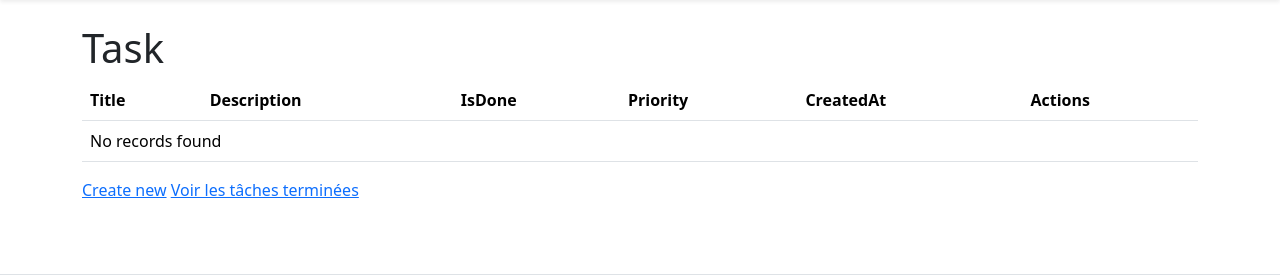
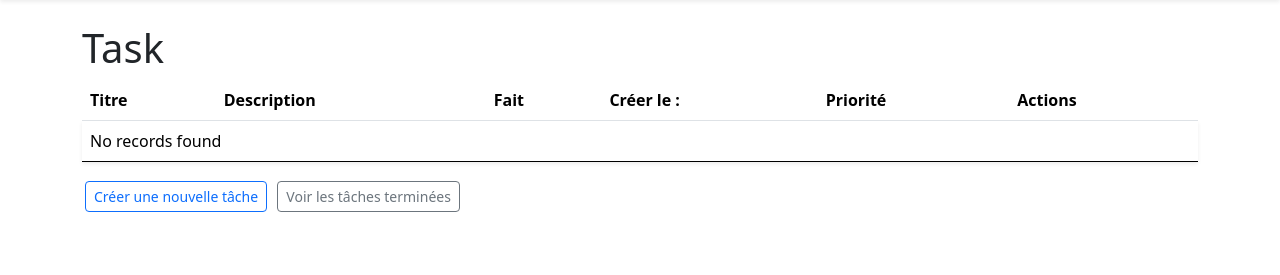
Before and after one commit to OpheliePDev/mini_site, a Symfony app: template templates/task/index.html.twig in a window 1280 px wide. Shown: the part 56-331 px from the top of the page. Run offline with Twig, Linux system fonts and the light colour scheme; the template is opened without the code that fills it, so the values that code supplies are empty; some libraries are stand-ins or nearby versions.

Commit message:
Redesign the ToDoList buttons

```diff
--- a/templates/task/index.html.twig
+++ b/templates/task/index.html.twig
@@ -11,15 +11,15 @@
 <table class="table">
     <thead>
         <tr>
-            <th>Title</th>
+            <th>Titre</th>
             <th>Description</th>
-            <th>IsDone</th>
-            <th>Priority</th>
-            <th>CreatedAt</th>
+            <th>Fait</th>
+            <th>Créer le :</th>
+            <th>Priorité</th>
             <th>Actions</th>
         </tr>
     </thead>
-    <tbody>
+    <tbody class="shadow-sm border-0">
     {% for task in tasks %}
         <tr>
             <td>
@@ -44,12 +44,11 @@
                 {% endif %}
             </td>
             <td>
-                <a href="{{ path('app_task_show', {'id': task.id}) }}" class="btn btn-info">Voir</a>
-                <a href="{{ path('app_task_edit', {'id': task.id}) }}" class="btn btn-warning">Modifier</a>
-                <a href="{{ path('app_task_delete', {'id': task.id}) }}" class="btn btn-danger">Supprimer</a>
+                <a href="{{ path('app_task_show', {'id': task.id}) }}" class="btn btn-info btn-sm">Voir</a>
+                <a href="{{ path('app_task_edit', {'id': task.id}) }}" class="btn btn-warning btn-sm">Modifier</a>
                 {% if not task.isDone %}
                     <form action="{{ path('app_task_done', {'id': task.id}) }}" method="post" style="display:inline;">
-                        <button type="submit" class="btn btn-success">Marquer comme terminée</button>
+                        <button type="submit" class="btn btn-success btn-sm">Marquer comme terminée</button>
                     </form>
                 {% endif %}
             </td>
@@ -62,6 +61,6 @@
     </tbody>
 </table>
 
-<a href="{{ path('app_task_new') }}">Create new</a>
-<a href="{{ path('app_task_completed') }}">Voir les tâches terminées</a>
+<a href="{{ path('app_task_new') }}" class="btn btn-outline-primary btn-sm">Créer une nouvelle tâche</a>
+<a href="{{ path('app_task_completed') }}" class="btn btn-outline-secondary btn-sm">Voir les tâches terminées</a>
 {% endblock %}
```
